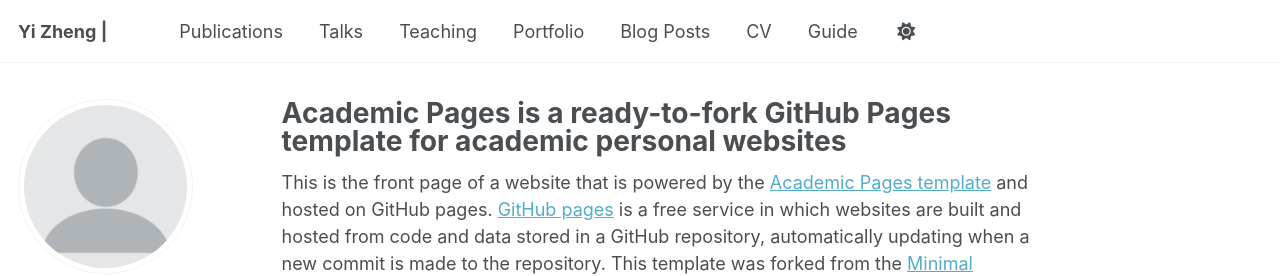
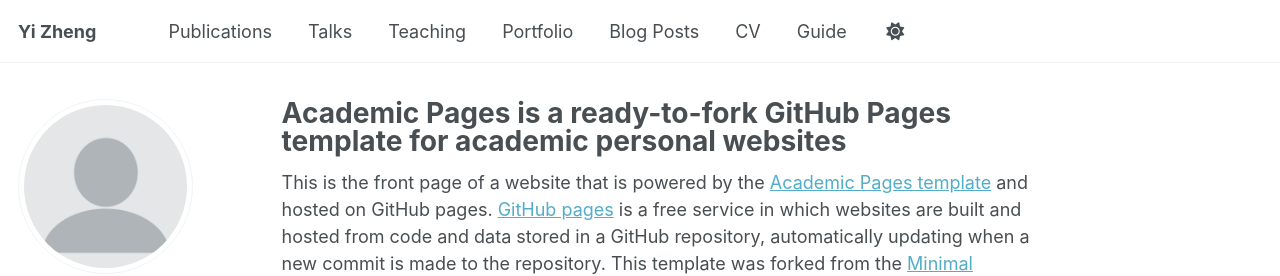
Before and after one commit to GSWS/GSWS.github.io, a Jekyll site: the page built from _pages/about.md, in a window 1280 px wide. Shown: the top 276 px of the page. Built offline with Jekyll 4.4.1, drawn with Linux system fonts in a browser that asks for light colours; some web fonts are replaced; a script that is not in the unit is left out.

```diff
--- a/_config.yml
+++ b/_config.yml
@@ -9,7 +9,7 @@
 # Basic Site Settings
 locale                   : "en-US"
 site_theme               : "default" # Currently available options are "default", "air"
-title                    : "Yi Zheng | "
+title                    : "Yi Zheng"
 title_separator          : "-"
 name                     : &name "Yi Zheng"
 description              : &description "personal description"
```
